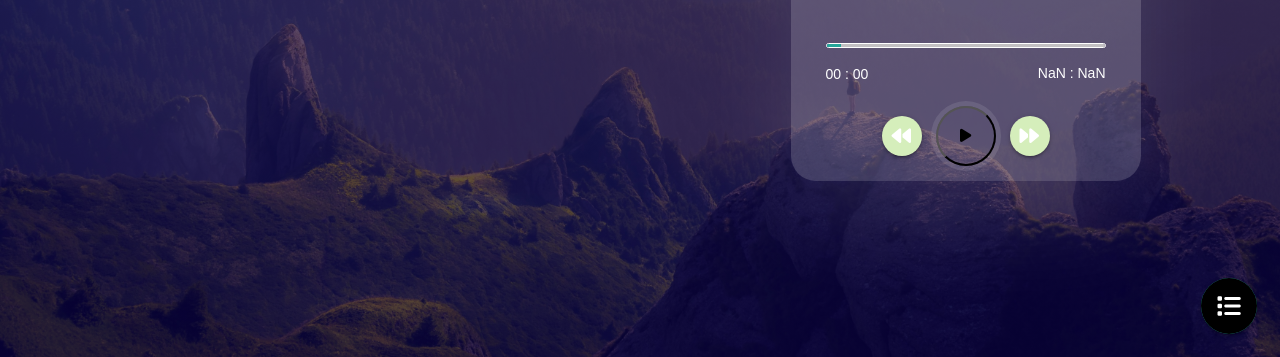
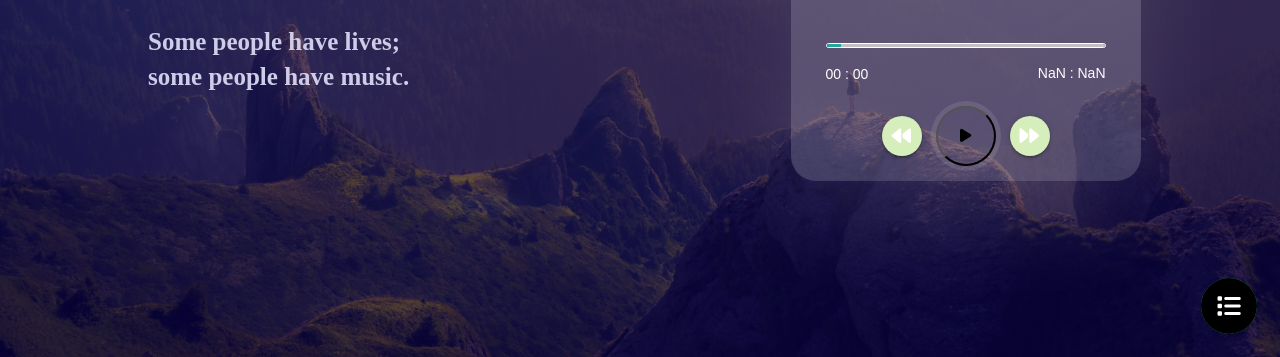
Before and after one commit to johncholo/sampleweb, a plain HTML site: page index.html in a window 1280 px wide. Shown: the part 443-800 px from the top of the page. Drawn offline with nearby package versions, Linux system fonts and the light colour scheme.

Commit message:
Update styleplayer.txt.css

```diff
--- a/styleplayer.txt.css
+++ b/styleplayer.txt.css
@@ -28,14 +28,14 @@ main{
 }
 
 .left-col p{
-    font-size: 40px;
-    color: black;
+    font-size: 25px;
+    color: rgb(207, 204, 233);
     line-height: 35px;
     float: left;
     font-family: 'Times New Roman', Times, serif;
     font-weight: bold;
     margin-left: -23%;
-    margin-top: 25%;
+    margin-top: 35%;
 
 }
 
```
